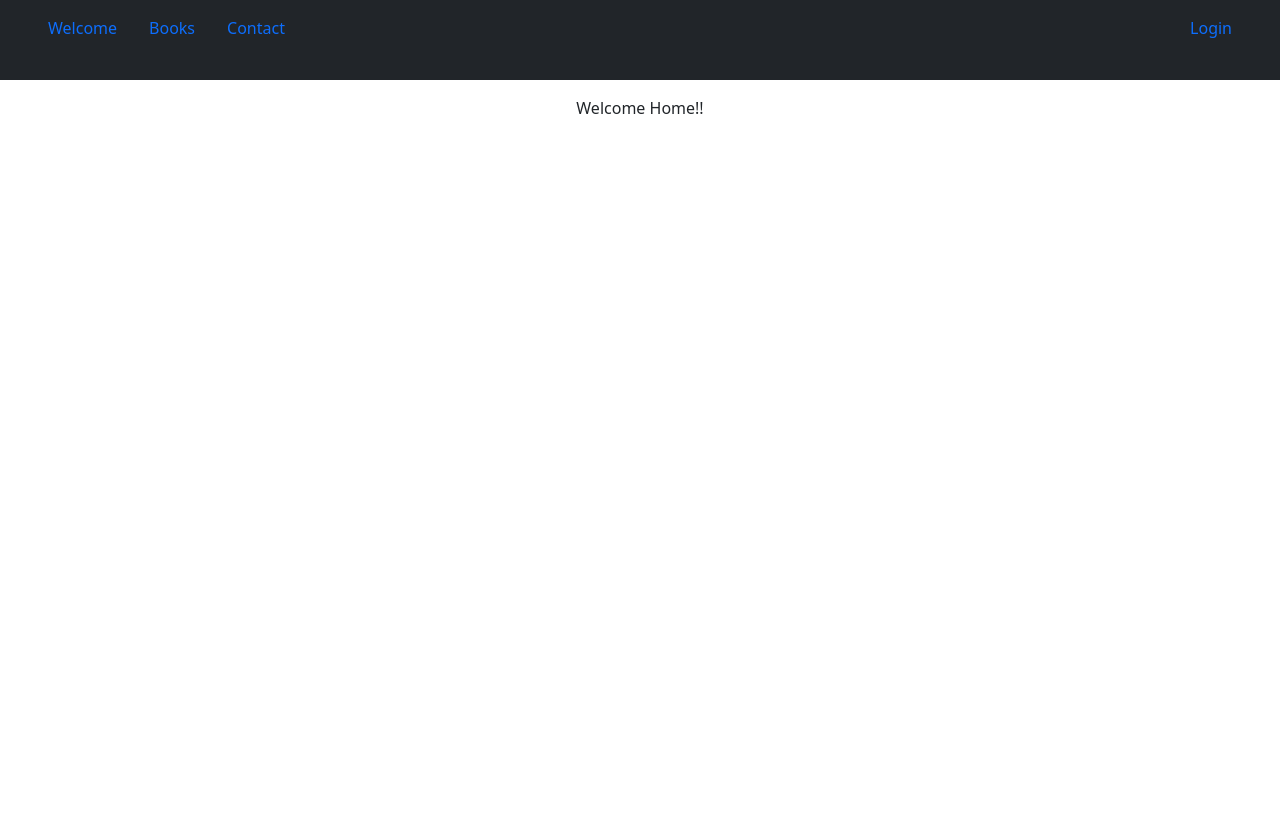
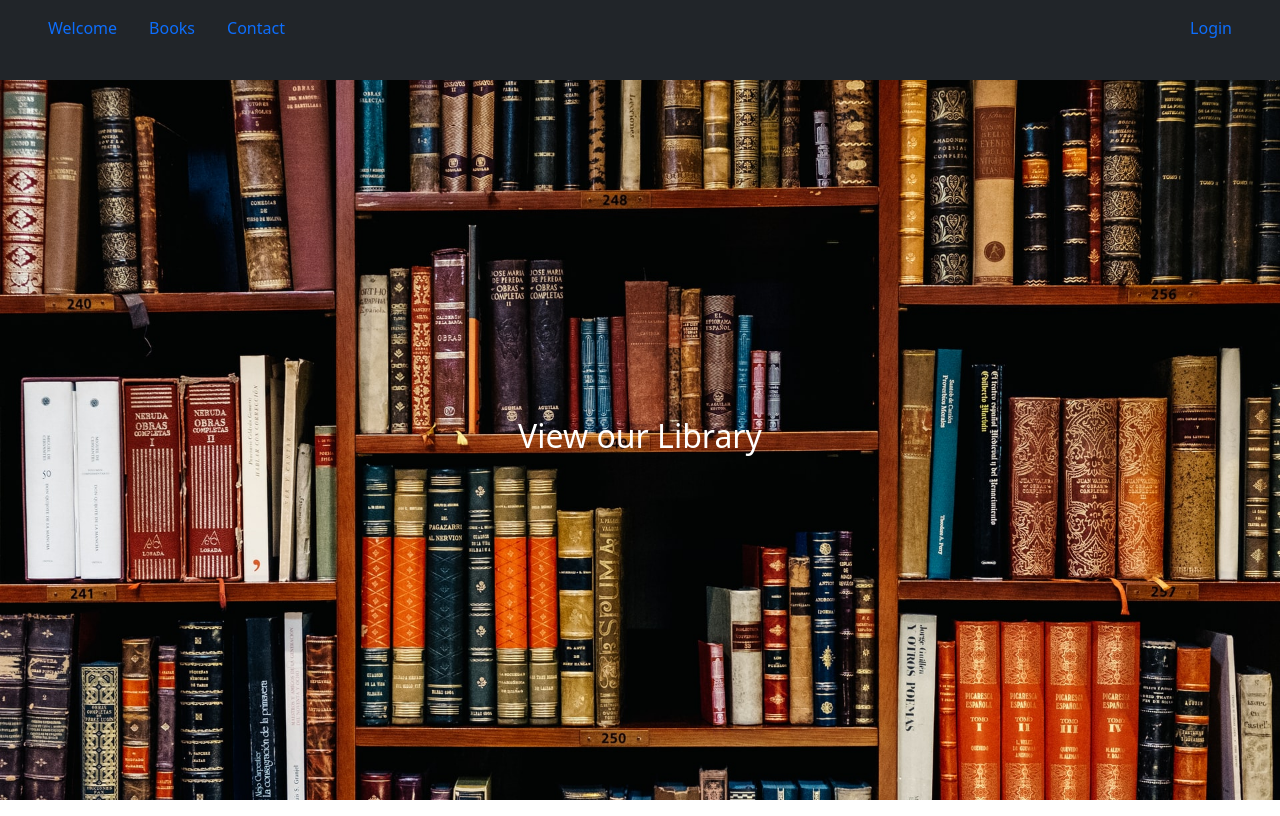
Before and after one commit to joselfv1979/books-app, a React (Create React App) app in the folder app/: page / in a window 1280 px wide. Built offline with nearby package versions, Linux system fonts and the light colour scheme.

Commit message:
background image added to Home

```diff
--- a/app/src/pages/Home.tsx
+++ b/app/src/pages/Home.tsx
@@ -1,9 +1,15 @@
-import React from 'react';
+import React from "react";
+import { useNavigate } from "react-router-dom";
+import styles from "../scss/home.module.scss";
 
 const Home = () => {
-  return <div>
-      Welcome Home!!
-  </div>;
+  const navigate = useNavigate();
+
+  return (
+    <div className={styles.library}>
+      <h2 onClick={() => navigate("/books")}>View our Library</h2>
+    </div>
+  );
 };
 
 export default Home;
--- a/app/src/scss/bookList.module.scss
+++ b/app/src/scss/bookList.module.scss
@@ -1,5 +1,9 @@
 h1 {
     text-align: center;
+}
+
+ul {
+    margin: 0;
 }
 
 .bookCard {
--- /dev/null
+++ b/app/src/scss/home.module.scss
@@ -0,0 +1,21 @@
+.library {
+    width: 100%;
+    height: auto;
+    background-image: url("../assets/library.jpg");
+    background-size: cover;
+    background-repeat: no-repeat;
+    display: flex;
+    justify-content: center;
+    align-items: center;
+}
+
+h2 {
+    color: #fff;
+    cursor: pointer;
+
+    &:hover {
+        color: yellow;
+        font-size: 205%;
+        transition: 0.1s;
+    }
+}
```
Also changed, not shown: app/src/assets/library.jpg (added).
